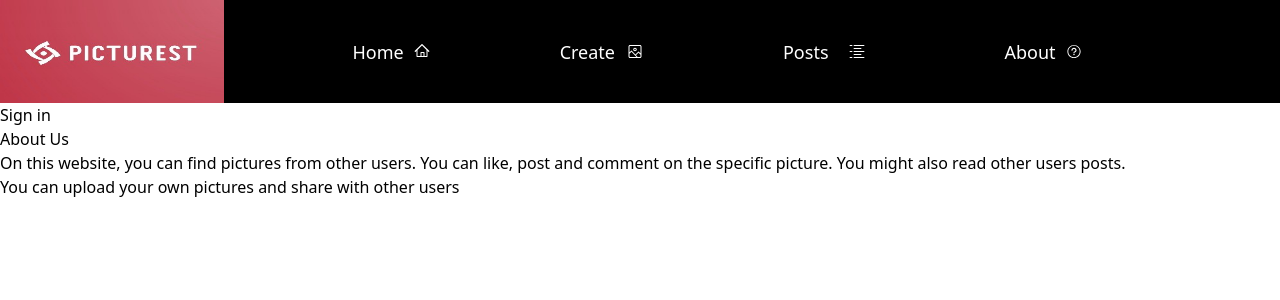
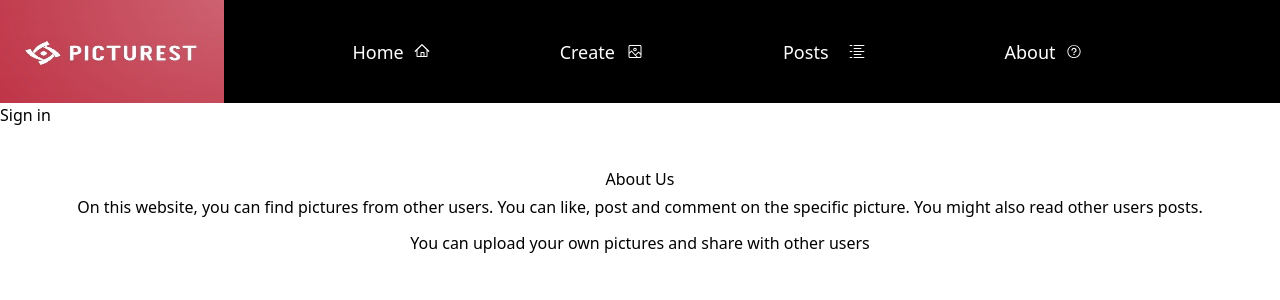
Before and after one commit to AndreC05/Picturest, a Next.js app: page /about in a window 1280 px wide. Shown: the top 300 px of the page. Built offline with nearby package versions, Linux system fonts and the light colour scheme; no server answers.

Commit message:
AboutPage Update

```diff
--- a/src/app/about/page.jsx
+++ b/src/app/about/page.jsx
@@ -1,13 +1,13 @@
 export default function AboutPage() {
   return (
-    <div className="about">
-      <h2 className="aboutPage">About Us</h2>
-      <p className="p1">
+    <div className="about flex flex-col justify-center items-center m-5 p-5">
+      <h2 className="aboutPage flex justify-center">About Us</h2>
+      <p className="p-1 flex justify-center">
         On this website, you can find pictures from other users. You can like,
         post and comment on the specific picture. You might also read other
         users posts.
       </p>
-      <p className="p2">
+      <p className="p-2 flex justify-center">
         You can upload your own pictures and share with other users
       </p>
     </div>
```
